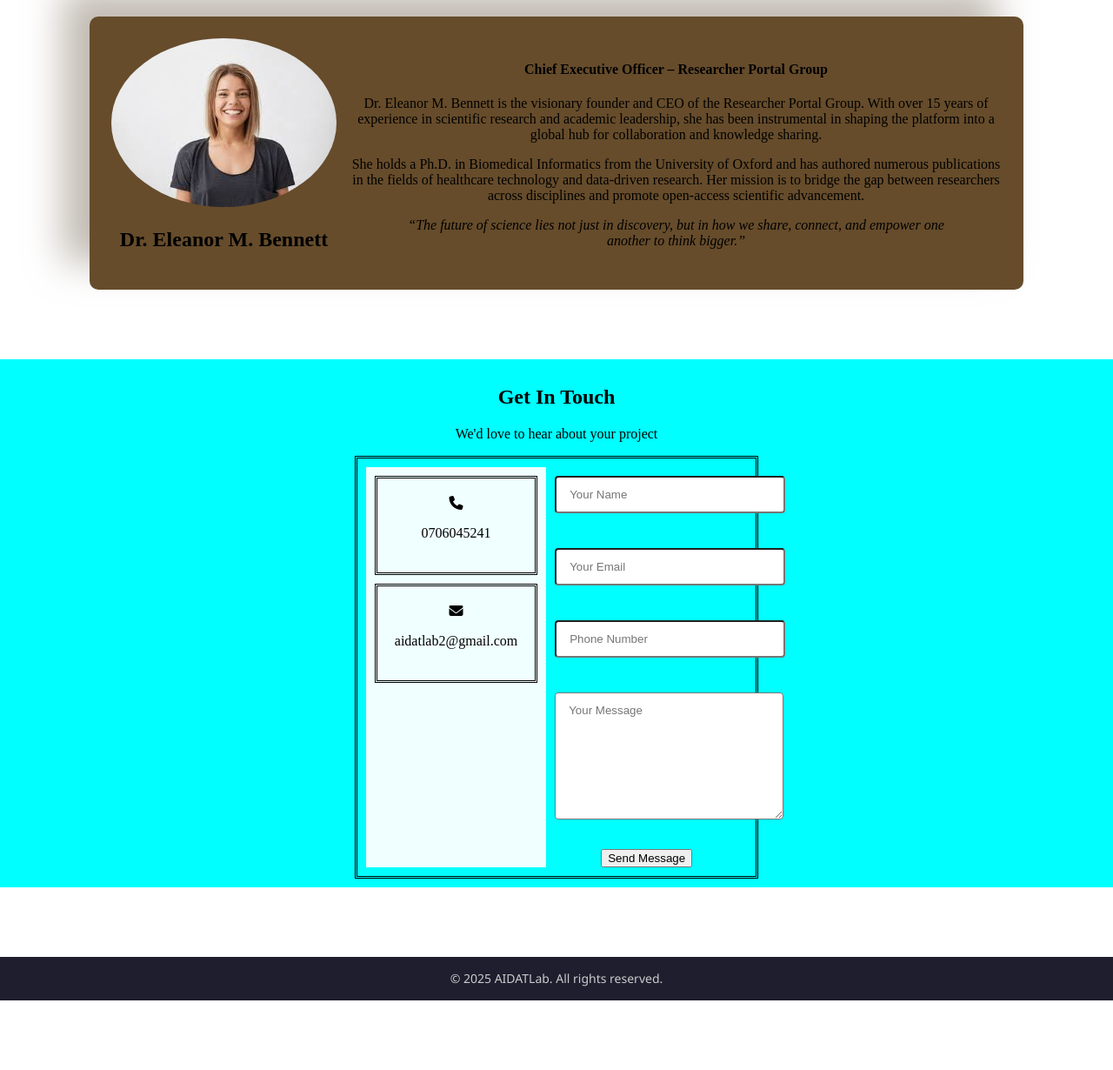
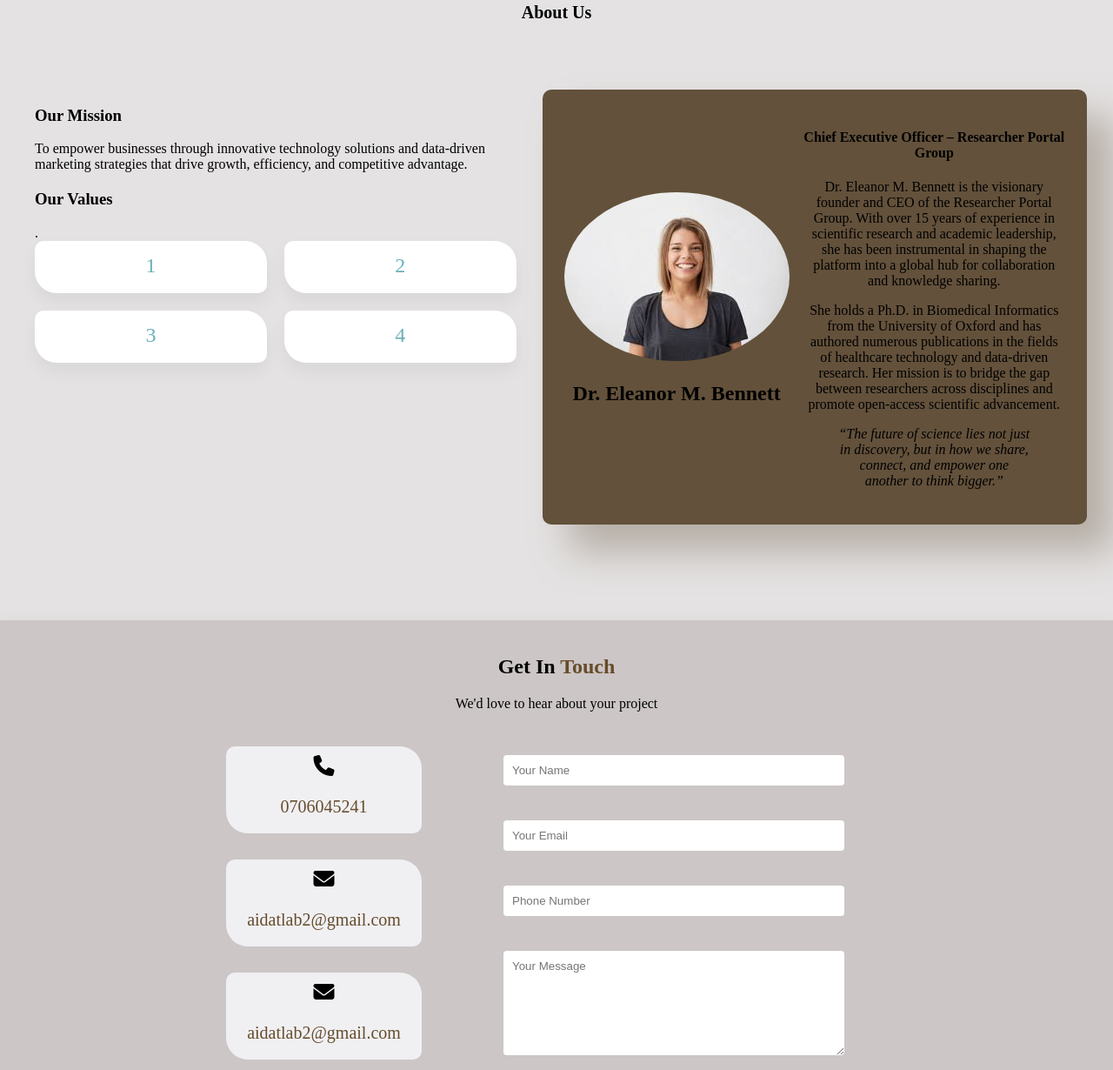
Before and after one commit to Acitah/researchers, a plain HTML site: page home.html in a window 1280 px wide. Shown: the part 421-1651 px from the top of the page at 87% size. Before the commit the page ends 1571 px from the top, so only its background shows below. Drawn offline with Linux system fonts and the light colour scheme.

Commit message:
Added mission and values, also changed the background color f the contact us section

```diff
--- a/home.css
+++ b/home.css
@@ -4,7 +4,12 @@ html, body{
     display: block;
     justify-content: center;
 
+  background-color: #e4e2e2;
 }
+* {
+  box-sizing: border-box;
+}
+
 /*video*/
 .video-container {
   position: relative;
@@ -72,17 +77,85 @@ html, body{
     text-align: center;
     justify-content: center;
     align-items: center;
+    flex: 1;
 }
+.about h6{
+  font-size: 20px;
+}
+
+.us{
+  display: flex;
+  padding: 30px;
+  gap: 20px;
+}
+.prospects {
+  text-align: start;
+  margin: 0 10px;
+}
+
+.values {
+  margin-top: 20px;
+}
+
+.value-cards {
+  display: grid;
+  grid-template-columns: 1fr 1fr;
+  gap: 20px;
+  margin-bottom: 10px;
+}
+
+.value {
+  background-color: white;
+  box-shadow: 0 10px 20px rgba(0, 0, 0, 0.05);
+  border-radius: 10px 25px;
+  overflow: hidden;
+  max-height: 60px;
+  transition: max-height 0.5s ease, transform 0.4s ease, box-shadow 0.3s ease, padding 0.3s ease;
+  padding: 15px;
+  cursor: pointer;
+  position: relative;
+}
+
+.value p {
+  opacity: 0;
+  margin: 0;
+  transition: opacity 0.3s ease;
+}
+
+.value:hover {
+  transform: translateY(-10px);
+  box-shadow: 0 15px 30px rgba(0, 0, 0, 0.1);
+  max-height: 300px; /* Expand smoothly */
+  padding: 20px;
+}
+
+.value:hover p {
+  opacity: 1;
+}
+.value .dot {
+  display: block;
+  text-align: center;
+  font-size: 24px;
+  color:rgb(106, 176, 185);
+  font-weight: 200;
+  transition: opacity 0.3s ease;
+  margin-bottom: 5px;
+}
+
+.value:hover .dot {
+  opacity: 0;
+}
+
 .ceo{
     display: flex;
     justify-content: center;
     align-items: center;
     gap: 1rem;
-    width: 80%;
     padding: 25px;
+
     border-radius: 10px;
-    background-color: rgb(102, 76, 43);
-    box-shadow: -31px -31px 43px 0 rgba(151, 140, 126, 0.6);
+    background-color: rgb(99, 81, 59);
+    box-shadow: 31px 31px 43px 0 rgba(151, 140, 126, 0.6);
 
 }
 hr{
@@ -97,7 +170,12 @@ hr{
     align-items: center;
 }
 @media (max-width:900px){
-    .ceo{
+  .us{
+    display: block;
+  }
+}
+@media (max-width:1200px){
+  .ceo{
         display: block;
     }
     hr{
@@ -112,51 +190,94 @@ section {
 
 .contact-section {
   display: flex;
+
+  text-align: center;
+  align-items: center;
+justify-content: center;
   flex-direction: column;
-  text-align: center;
-  justify-content: center;
-  align-items: center;
-  background-color: aqua;
-  padding: 10px;
+  background-color: #ccc6c6;
+  padding: 20px;
+
+ border: none;
+  box-shadow: 0 6px 20px rgba(0, 0, 0, 0.08);
+  padding: 20px;
+
 }
 
+.contain{
+  width: 80%;
+
+}
+.section-header {
+  margin-bottom: 20px;
+}
+
+.section-title span {
+  color: rgb(102, 76, 43);
+}
 .contact-content {
 
  display: flex;
+ flex-wrap: wrap;
+ justify-content: center;
+ align-items: flex-start;
+ width: 100%;
+ gap: 20px;
+ max-width: 800px;
+  padding: 20px;
+margin: 0 auto;
+border-radius: 10px;
 
-
-
-  padding: 10px;
-
-  border-style: double;
 
 }
 .call{
-  display: block;
-  justify-content: center;
 
-  background-color: azure;
+  align-items:center ;
 
+   flex: 1;
+    display: grid;
+    grid-template-columns: repeat(auto-fit, minmax(250px, 1fr));
+    gap: 30px;
 
 }
-.tel{
-  display: block;
-  border-style: double;
-  margin: 10px;
-  padding: 20px;
-
+.tel {
+  display: flex;
+  flex-direction: column;
+  align-items: center;
+  gap: 3px;
+  background-color: #f0f0f3;
+  box-shadow: 0 15px 30px rgba(#f0f0f0 0.1);
+  border-radius: 10px 25px;
+  padding: 10px;
+  width: 90%;
+  transition: all 0.3s ease;
+ height: 100px;
 
 }
-.tel a{
+.tel:hover {
+    transform: translateY(-10px);
+    box-shadow: 0 15px 30px rgba(0, 0, 0, 0.1);
+}
+
+.tel i {
+  font-size: 24px;
+  margin-bottom: 5px;
+}
+
+.tel p a {
   text-decoration: none;
-  color: black;
+  color: rgb(102, 76, 43);
+  font-size: 20px;
+  font-weight: 200;
 }
+
 .contact-form {
-    flex: 1;
-    border-radius: 10px;
+  flex: 1 1 300px;
+  display: flex;
+  flex-direction: column;
+  gap: 15px;
+}
 
-
-}
 
 .form-group {
     margin-bottom: 20px;
@@ -166,8 +287,9 @@ section {
 .form-group select,
 .form-group textarea {
     margin: 10px;
-    padding: 12px 15px;
-    width: 100%;
+    padding: 10px;
+    width: 80%;
+    border: none;
     border-radius: 4px;
     font-family: 'Poppins', sans-serif;
 
@@ -185,3 +307,18 @@ section {
     resize: vertical;
     min-height: 120px;
 }
+button:hover {
+  background-color: #009e87;
+}
+
+/* Responsive */
+@media screen and (max-width: 768px) {
+  .contact-content {
+    flex-direction: column;
+    align-items: center;
+  }
+
+  .call, .contact-form {
+    width: 100%;
+  }
+}
--- a/home.html
+++ b/home.html
@@ -27,6 +27,41 @@
         <div class="main-content">
             <section class="about" id="About">
                 <h6>About Us</h6>
+                <div class="us">
+                    <div class="prospects">
+
+                        <h3>Our Mission</h3>
+                        <p>To empower businesses through innovative technology solutions and data-driven marketing strategies that drive growth, efficiency, and competitive advantage.</p>
+
+                        <div class="values">
+                            <h3>Our Values</h3>
+                            <div class="point">.</div>
+                            <div class="value-cards">
+                                <div class="value">
+                                    <span class="dot">1 </span>
+                                    <p>To empower businesses through innovative technology solutions and data-driven marketing strategies that drive growth, efficiency, and competitive advantage.</p>
+
+                                </div>
+                                <div class="value">
+                                    <span class="dot">2 </span>
+                                <p>To empower businesses through innovative technology solutions and data-driven marketing strategies that drive growth, efficiency, and competitive advantage.</p>
+
+                                </div>
+
+                                <div class="value">
+                                    <span class="dot">3 </span>
+                                    <p>To empower businesses through innovative technology solutions and data-driven marketing strategies that drive growth, efficiency, and competitive advantage.</p>
+
+                                </div>
+                                <div class="value">
+                                    <span class="dot">4 </span>
+                                    <p>To empower businesses through innovative technology solutions and data-driven marketing strategies that drive growth, efficiency, and competitive advantage.</p>
+
+                                </div>
+                            </div>
+                        </div>
+
+                    </div>
                     <div class="ceo">
                         <div class="ceo-img">
                             <img src="dp.jpeg" alt="founder">
@@ -47,6 +82,7 @@
                             </blockquote>
                         </div>
                     </div>
+                </div>
 
             </section>
             <!--Contact Us-->
@@ -62,13 +98,19 @@
                             <div class="tel">
                                 <i class="fa fa-phone" alt="call"></i>
                                 <hr>
-                                <p><a href="0706045241">0706045241</a></p>
+                                <p><a href="tel:0706045241">0706045241</a></p>
                             </div>
                             <div class="tel">
                                 <i class="fa fa-envelope" alt="g-mail"></i>
                                 <hr>
-                                <p><a href="aidatlab2@gmail.com">aidatlab2@gmail.com</a></p>
+                                <p><a href="mailto:aidatlab2@gmail.com">aidatlab2@gmail.com</a></p>
                             </div>
+                            <div class="tel">
+                                <i class="fa fa-envelope" alt="g-mail"></i>
+                                <hr>
+                                <p><a href="mailto:aidatlab2@gmail.com">aidatlab2@gmail.com</a></p>
+                            </div>
+
                         </div>
                         <div class="contact-form">
                             <form id="contactForm">
```
Lines whose indentation alone changed are shown as unchanged.
